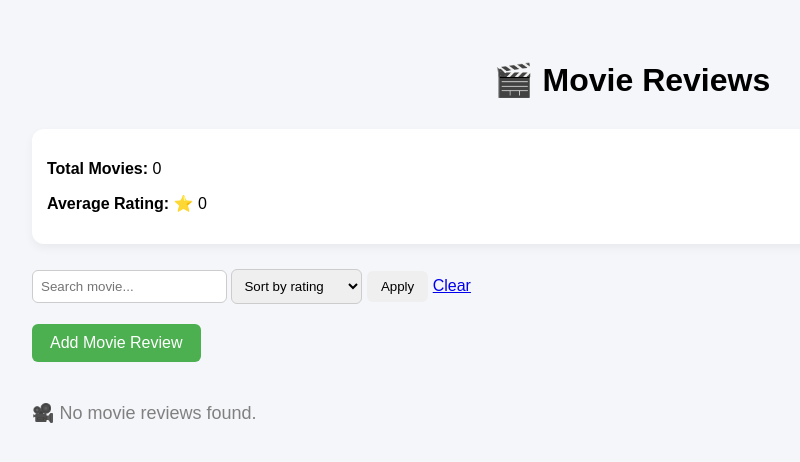
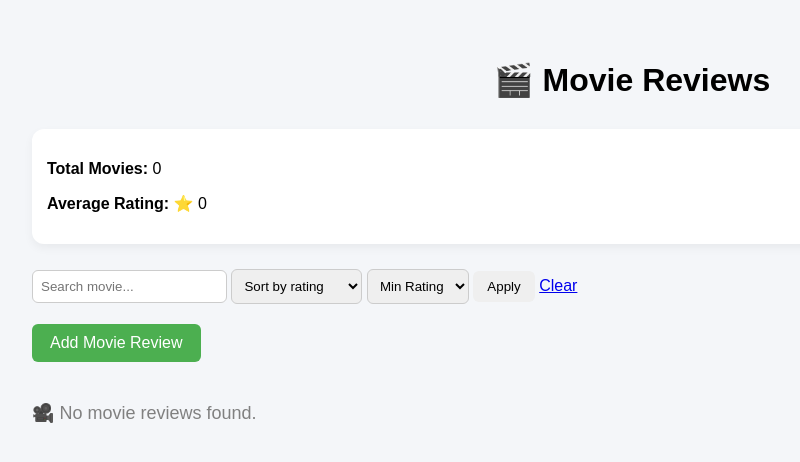
Before and after one commit to wwwatchara2707-2549/movie-review-flask, a Flask app: page / in a window 1280 px wide. Shown: the top 462 px of the page, without its empty margins (8-808 px from the left). Run offline with Flask 3, Linux system fonts and the light colour scheme.

Commit message:
feat: add rating filter and strict validation

```diff
--- a/app.py
+++ b/app.py
@@ -2,27 +2,36 @@ from flask import Flask, render_template, request, redirect, url_for
 
 app = Flask(__name__)
 
+# เก็บข้อมูลชั่วคราวใน list (ยังไม่ใช้ database)
 movies = []
 
 
 # ----------------------------
-# HOME PAGE (SEARCH + SORT + STATS)
+# HOME PAGE
 # ----------------------------
 @app.route("/")
 def index():
     search_query = request.args.get("search", "").strip()
     sort_option = request.args.get("sort", "")
+    filter_rating = request.args.get("min_rating", "")
 
     filtered_movies = movies
 
-    # 🔍 SEARCH
+    # SEARCH
     if search_query:
         filtered_movies = [
             movie for movie in filtered_movies
             if search_query.lower() in movie["name"].lower()
         ]
 
-    # ⭐ SORT
+    # FILTER BY MIN RATING
+    if filter_rating and filter_rating.isdigit():
+        filtered_movies = [
+            movie for movie in filtered_movies
+            if int(movie["rating"]) >= int(filter_rating)
+        ]
+
+    # SORT
     if sort_option == "high":
         filtered_movies = sorted(
             filtered_movies,
@@ -35,7 +44,6 @@ def index():
             key=lambda x: int(x["rating"])
         )
 
-    # 📊 STATISTICS
     total_movies = len(movies)
 
     if movies:
@@ -53,6 +61,7 @@ def index():
         movies=filtered_movies,
         search_query=search_query,
         sort_option=sort_option,
+        filter_rating=filter_rating,
         total_movies=total_movies,
         average_rating=average_rating,
         highest_rated=highest_rated
@@ -71,6 +80,9 @@ def add_movie():
 
         if not name or not review or not rating:
             return render_template("add.html", error="Please fill all fields.")
+
+        if not rating.isdigit() or not (1 <= int(rating) <= 5):
+            return render_template("add.html", error="Rating must be between 1 and 5.")
 
         movies.append({
             "name": name,
@@ -102,6 +114,13 @@ def edit_movie(index):
                     error="Please fill all fields."
                 )
 
+            if not rating.isdigit() or not (1 <= int(rating) <= 5):
+                return render_template(
+                    "edit.html",
+                    movie=movies[index],
+                    error="Rating must be between 1 and 5."
+                )
+
             movies[index] = {
                 "name": name,
                 "review": review,
@@ -125,5 +144,8 @@ def delete_movie(index):
     return redirect(url_for("index"))
 
 
+# ----------------------------
+# RUN SERVER
+# ----------------------------
 if __name__ == "__main__":
     app.run(debug=True)
--- a/templates/index.html
+++ b/templates/index.html
@@ -9,7 +9,7 @@
 
     <h1>🎬 Movie Reviews</h1>
 
-    <!-- 📊 STATISTICS SECTION -->
+    <!-- 📊 STATISTICS -->
     <div class="stats-box">
         <p><strong>Total Movies:</strong> {{ total_movies }}</p>
         <p><strong>Average Rating:</strong> ⭐ {{ average_rating }}</p>
@@ -23,8 +23,8 @@
         {% endif %}
     </div>
 
-    <!-- 🔍 SEARCH + SORT -->
-    <form method="GET" action="/" style="margin-bottom:20px;">
+    <!-- 🔍 SEARCH + SORT + FILTER -->
+    <form method="GET" action="/">
         <input type="text"
                name="search"
                placeholder="Search movie..."
@@ -40,6 +40,15 @@
             </option>
         </select>
 
+        <select name="min_rating">
+            <option value="">Min Rating</option>
+            <option value="1" {% if filter_rating == "1" %}selected{% endif %}>⭐ 1+</option>
+            <option value="2" {% if filter_rating == "2" %}selected{% endif %}>⭐ 2+</option>
+            <option value="3" {% if filter_rating == "3" %}selected{% endif %}>⭐ 3+</option>
+            <option value="4" {% if filter_rating == "4" %}selected{% endif %}>⭐ 4+</option>
+            <option value="5" {% if filter_rating == "5" %}selected{% endif %}>⭐ 5</option>
+        </select>
+
         <button type="submit">Apply</button>
         <a href="/">Clear</a>
     </form>
@@ -51,7 +60,6 @@
         <div class="movie-card">
             <h3>{{ movie.name }}</h3>
 
-            <!-- ⭐ แสดงดาวตามคะแนน -->
             <p>
                 {% for i in range(movie.rating|int) %}
                     ⭐
```
Also changed, not shown: 1 other file.
